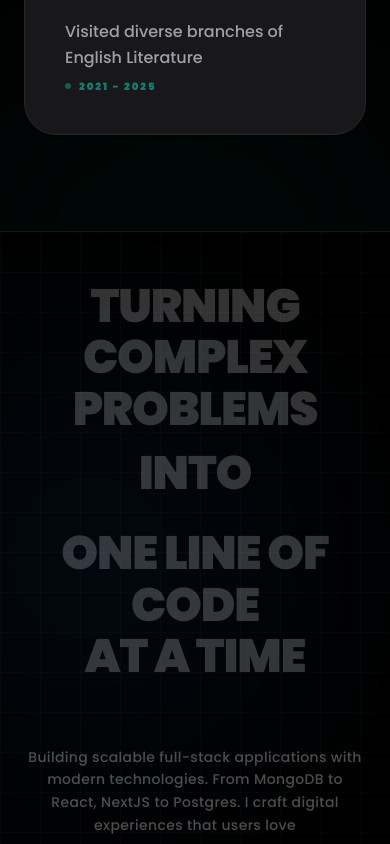
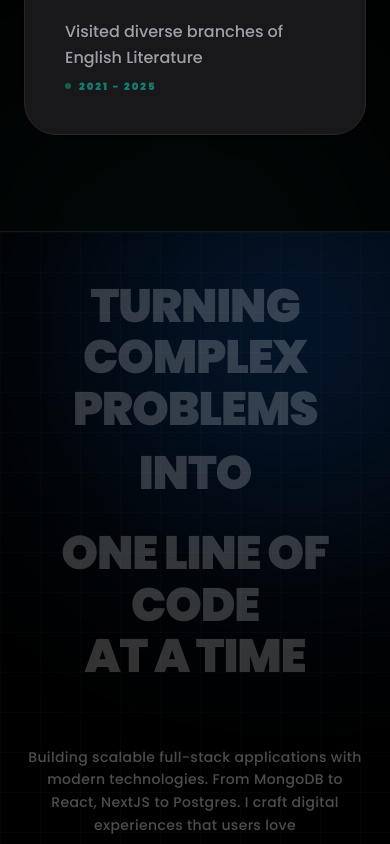
Before and after one commit to ArifKhanEver/Portfolio, a Next.js app: page / in a window 390 px wide. Shown: the part 6680-7524 px from the top of the page. Built offline with nearby package versions, Linux system fonts and the light colour scheme.

Commit message:
feat: animate background radial glow to move diagonally with scroll

```diff
--- a/src/components/FeaturedWork.jsx
+++ b/src/components/FeaturedWork.jsx
@@ -79,6 +79,19 @@ const FeaturedWork = () => {
           trigger: ".into-container",
           start: "top 60%",
           end: "top 30%",
+          scrub: true,
+        }
+      });
+
+      // 1c. Background Glow Animation (Top-Right to Bottom-Left)
+      gsap.to(".scroll-glow", {
+        x: () => -window.innerWidth, // Move all the way to the left
+        y: () => window.innerHeight, // Move down
+        ease: "none",
+        scrollTrigger: {
+          trigger: sectionRef.current,
+          start: "top top",
+          end: "bottom bottom",
           scrub: true,
         }
       });
@@ -173,9 +186,11 @@ const FeaturedWork = () => {
       {/* 2. Massive Vertical Scroll Title Sequence */}
       <div className="relative z-10 w-full flex flex-col items-center pt-12 md:pt-24 pb-[30vh] select-none overflow-hidden">
 
-        {/* Radial glow pinned behind the text (wrapped in absolute so it doesn't push text down) */}
-        <div className="absolute inset-0 pointer-events-none -z-10">
-          <div className="sticky top-1/2 left-1/2 -translate-x-1/2 -translate-y-1/2 w-[300px] h-[300px] md:w-[500px] md:h-[500px] bg-blue-500/10 rounded-full blur-[120px]"></div>
+        {/* Animated radial glow that moves from top-right to bottom-left */}
+        <div className="absolute inset-0 pointer-events-none -z-10 overflow-hidden">
+          <div className="sticky top-0 w-full h-screen">
+            <div className="scroll-glow absolute right-0 top-0 w-[400px] h-[400px] md:w-[600px] md:h-[600px] bg-[#1877F2]/20 rounded-full blur-[120px] -translate-y-1/4 translate-x-1/4"></div>
+          </div>
         </div>
 
         <h1 className="relative z-10 flex flex-col items-center text-center text-[12vw] sm:text-[10vw] md:text-[8vw] lg:text-[7vw] font-black uppercase tracking-tight text-white/20 leading-[1.1] w-full">
```
